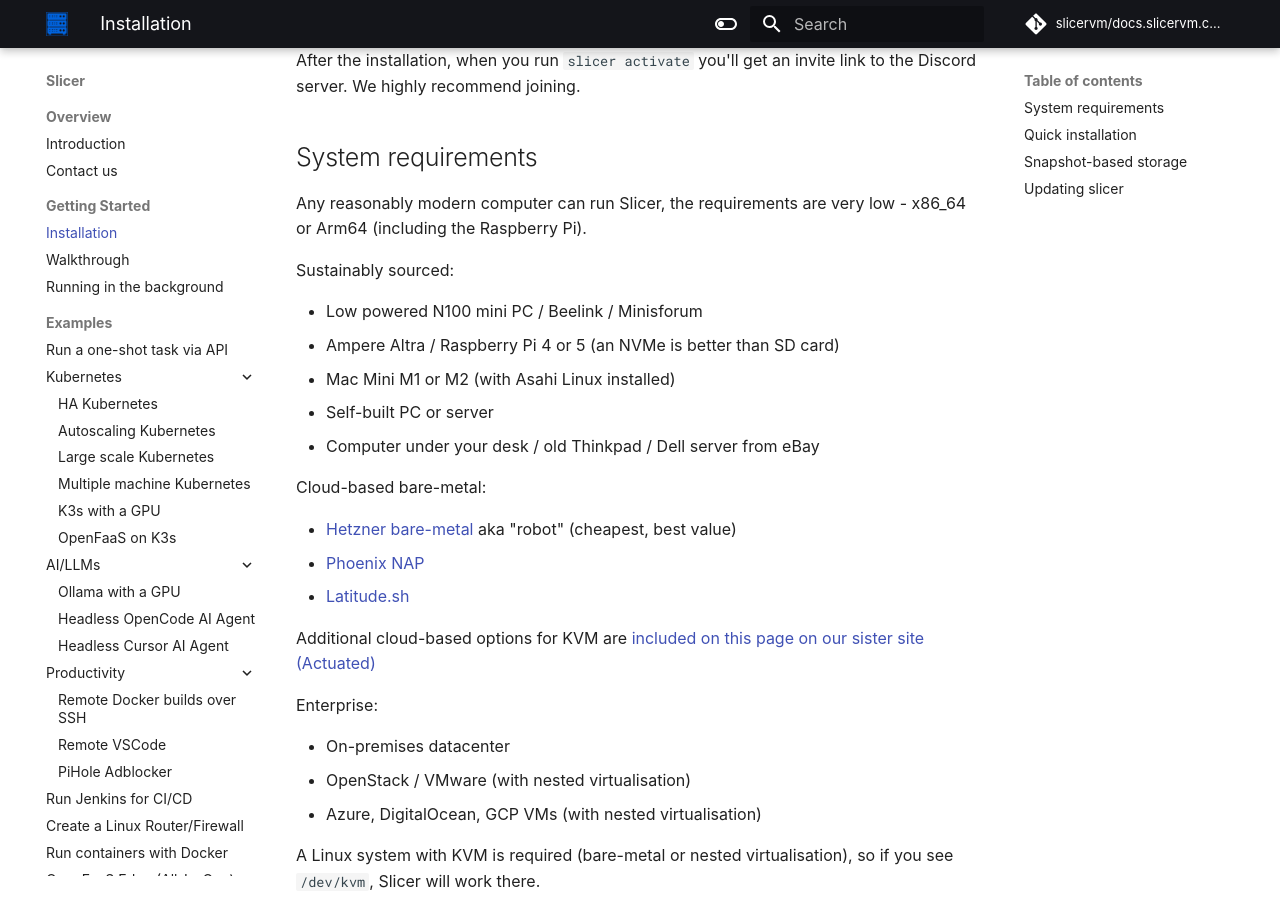
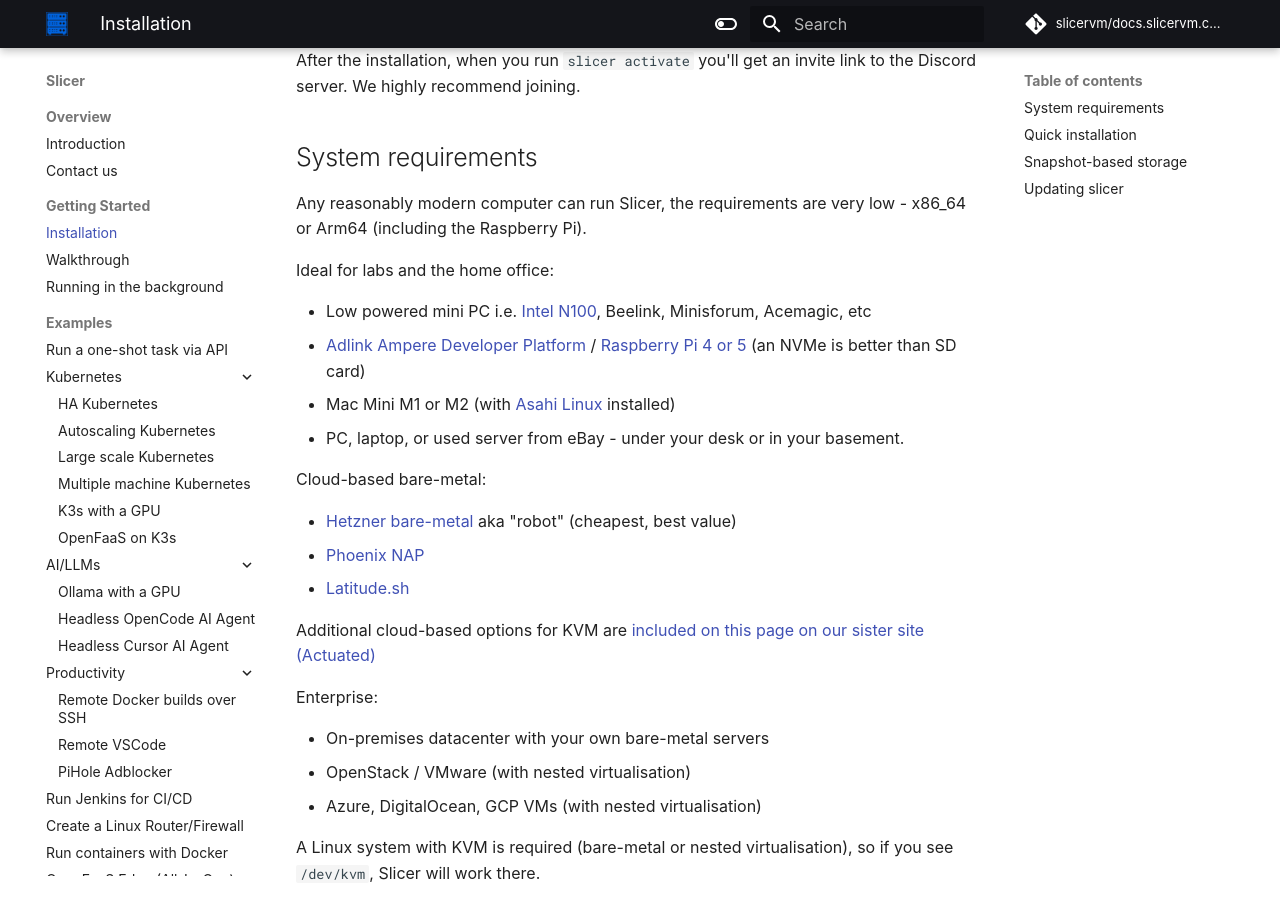
Before and after one commit to slicervm/docs.slicervm.com, an MkDocs documentation site: the page built from docs/getting-started/install.md, in a window 1280 px wide and 900 px high, scrolled down 240 px. Built offline with MkDocs 1.6.1 and Material for MkDocs 9.7.7, drawn with Linux system fonts in a browser that asks for light colours; some web fonts are replaced; comment, search, counter and statistics services are not loaded.

Commit message:
Reduce options in intro, more links
Signed-off-by: Alex Ellis (OpenFaaS Ltd) <alexellis2@gmail.com>

```diff
--- a/docs/getting-started/install.md
+++ b/docs/getting-started/install.md
@@ -10,13 +10,12 @@
 
 Any reasonably modern computer can run Slicer, the requirements are very low - x86_64 or Arm64 (including the Raspberry Pi).
 
-Sustainably sourced:
+Ideal for labs and the home office:
 
-* Low powered N100 mini PC / Beelink / Minisforum
-* Ampere Altra / Raspberry Pi 4 or 5 (an NVMe is better than SD card)
-* Mac Mini M1 or M2 (with Asahi Linux installed)
-* Self-built PC or server
-* Computer under your desk / old Thinkpad / Dell server from eBay
+* Low powered mini PC i.e. [Intel N100](https://blog.alexellis.io/n100-mini-computer/), Beelink,  Minisforum,  Acemagic, etc
+* [Adlink Ampere Developer Platform](https://www.adlinktech.com/en/products/embedded-computing/adlink-ampere-developer-platform) / [Raspberry Pi 4 or 5](https://www.raspberrypi.com/products/raspberry-pi-5/) (an NVMe is better than SD card)
+* Mac Mini M1 or M2 (with [Asahi Linux](https://asahilinux.org/) installed)
+* PC, laptop, or used server from eBay - under your desk or in your basement.
 
 Cloud-based bare-metal:
 
@@ -28,7 +27,7 @@
 
 Enterprise:
 
-* On-premises datacenter
+* On-premises datacenter with your own bare-metal servers
 * OpenStack / VMware (with nested virtualisation)
 * Azure, DigitalOcean, GCP VMs (with nested virtualisation)
 
```
